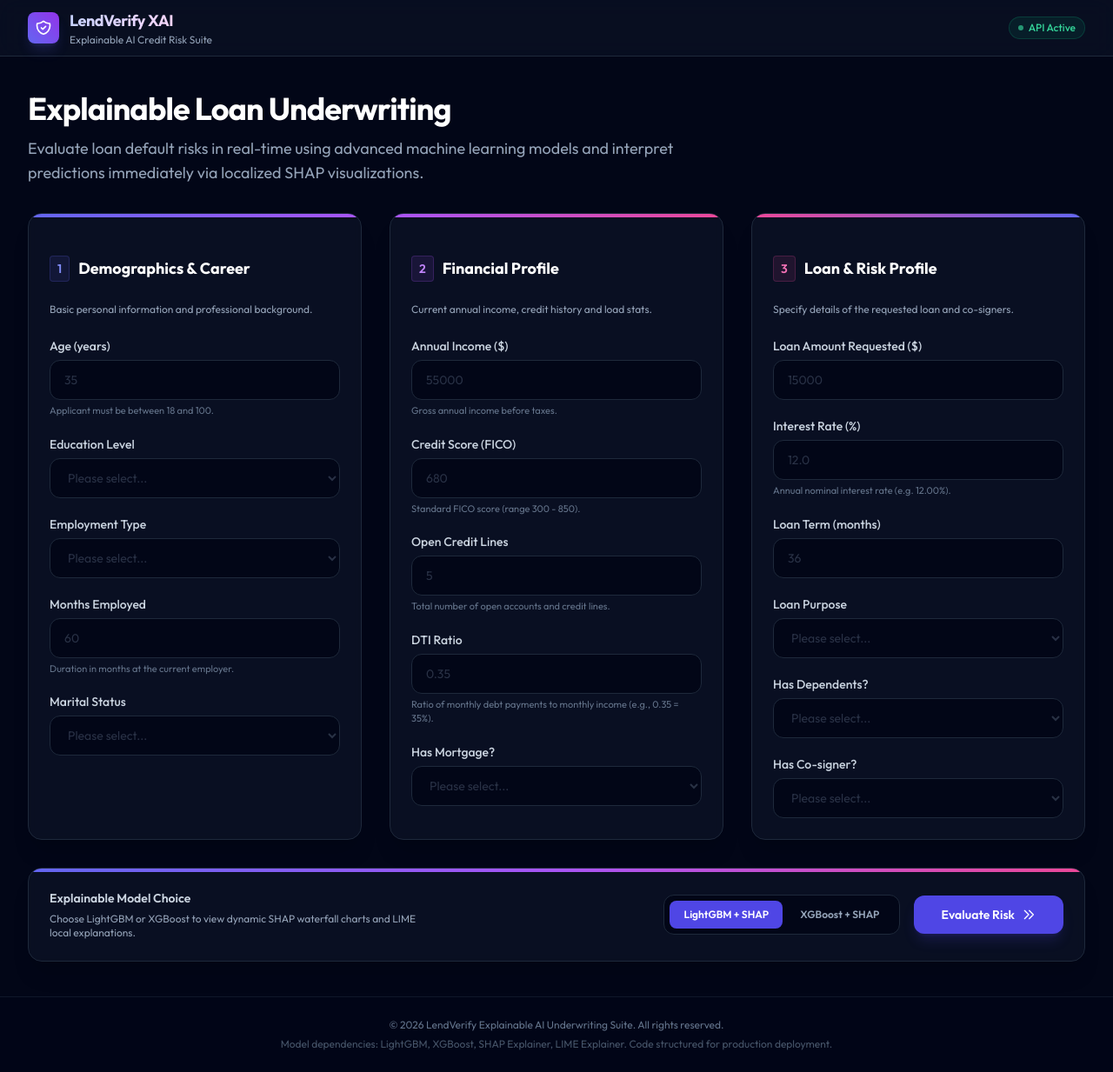
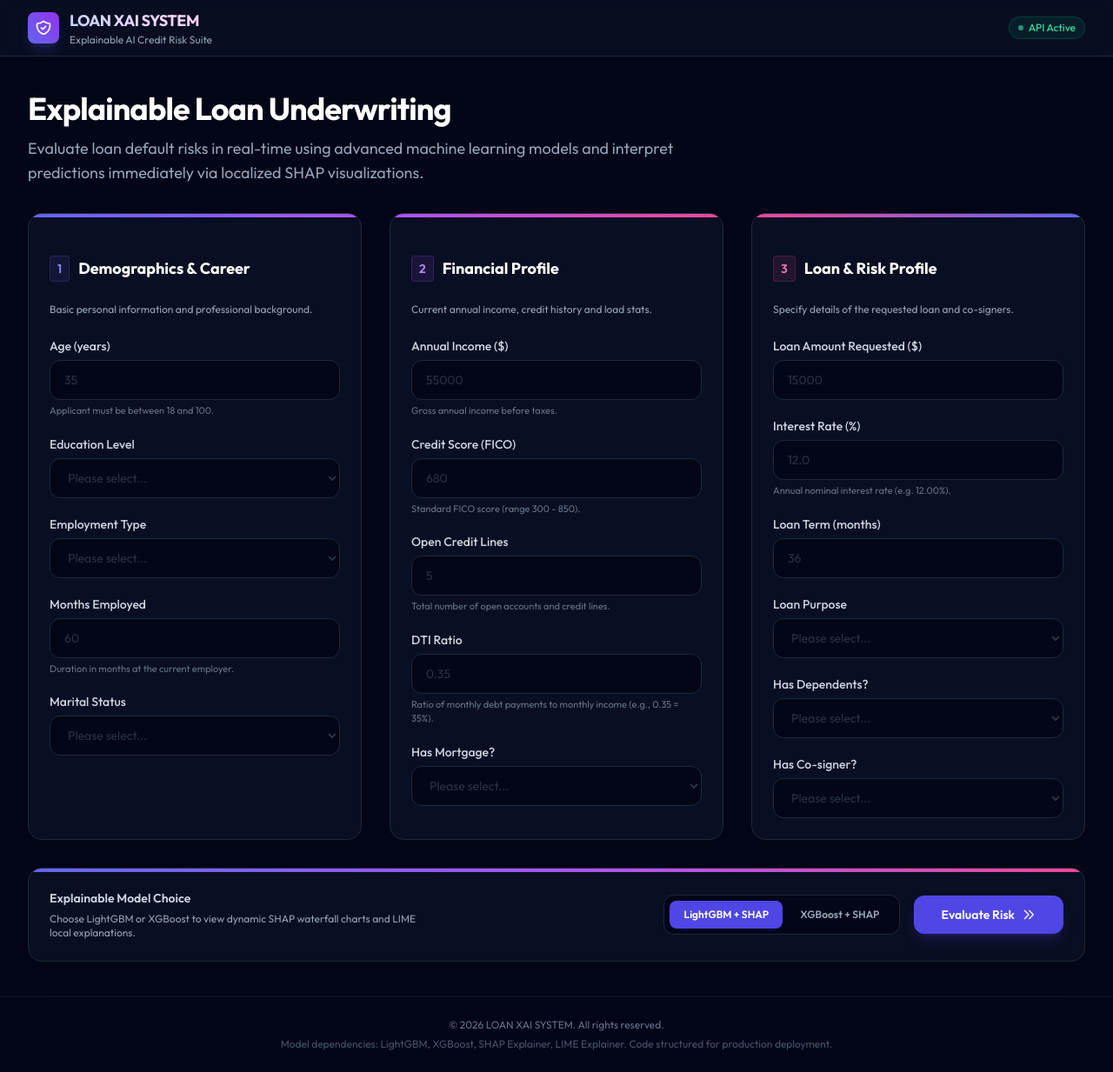
Before and after one commit to Pant0x/depi_loan_default_xai, a Flask app: page / in a window 1280 px wide. Shown: the whole page at 87% size. Run offline with Flask 3, Linux system fonts and the light colour scheme; some libraries are stand-ins or nearby versions.

Commit message:
Rename website to LOAN XAI SYSTEM in templates and README

```diff
--- a/frontend_web/templates/dashboard.html
+++ b/frontend_web/templates/dashboard.html
@@ -3,7 +3,7 @@
 <head>
     <meta charset="UTF-8">
     <meta name="viewport" content="width=device-width, initial-scale=1.0">
-    <title>Risk Analysis Dashboard - LendVerify XAI</title>
+    <title>Risk Analysis Dashboard - LOAN XAI SYSTEM</title>
     <link rel="icon" href="{{ url_for('static', filename='favicon.png') }}" type="image/png">
     <!-- Tailwind CSS -->
     <script src="https://cdn.tailwindcss.com"></script>
@@ -29,7 +29,7 @@
                     </svg>
                 </a>
                 <div>
-                    <h1 class="text-lg font-bold tracking-tight bg-gradient-to-r from-indigo-200 via-purple-200 to-pink-200 bg-clip-text text-transparent">LendVerify XAI</h1>
+                    <h1 class="text-lg font-bold tracking-tight bg-gradient-to-r from-indigo-200 via-purple-200 to-pink-200 bg-clip-text text-transparent">LOAN XAI SYSTEM</h1>
                     <p class="text-xs text-slate-400">Risk Assessment Dashboard</p>
                 </div>
             </div>
@@ -346,7 +346,7 @@
     <!-- Footer -->
     <footer class="border-t border-slate-900 bg-slate-950/80 py-6 text-center text-xs text-slate-500">
         <div class="max-w-7xl mx-auto px-4">
-            <p>&copy; 2026 LendVerify Explainable AI Underwriting Suite. All rights reserved.</p>
+            <p>&copy; 2026 LOAN XAI SYSTEM. All rights reserved.</p>
         </div>
     </footer>
 
--- a/frontend_web/templates/index.html
+++ b/frontend_web/templates/index.html
@@ -29,7 +29,7 @@
                     </svg>
                 </div>
                 <div>
-                    <h1 class="text-lg font-bold tracking-tight bg-gradient-to-r from-indigo-200 via-purple-200 to-pink-200 bg-clip-text text-transparent">LendVerify XAI</h1>
+                    <h1 class="text-lg font-bold tracking-tight bg-gradient-to-r from-indigo-200 via-purple-200 to-pink-200 bg-clip-text text-transparent">LOAN XAI SYSTEM</h1>
                     <p class="text-xs text-slate-400">Explainable AI Credit Risk Suite</p>
                 </div>
             </div>
@@ -315,7 +315,7 @@
     <!-- Footer -->
     <footer class="border-t border-slate-900 bg-slate-950/80 py-6 text-center text-xs text-slate-500">
         <div class="max-w-7xl mx-auto px-4">
-            <p>&copy; 2026 LendVerify Explainable AI Underwriting Suite. All rights reserved.</p>
+            <p>&copy; 2026 LOAN XAI SYSTEM. All rights reserved.</p>
             <p class="mt-1.5 text-slate-600">Model dependencies: LightGBM, XGBoost, SHAP Explainer, LIME Explainer. Code structured for production deployment.</p>
         </div>
     </footer>
```
Also changed, not shown: README.md.
